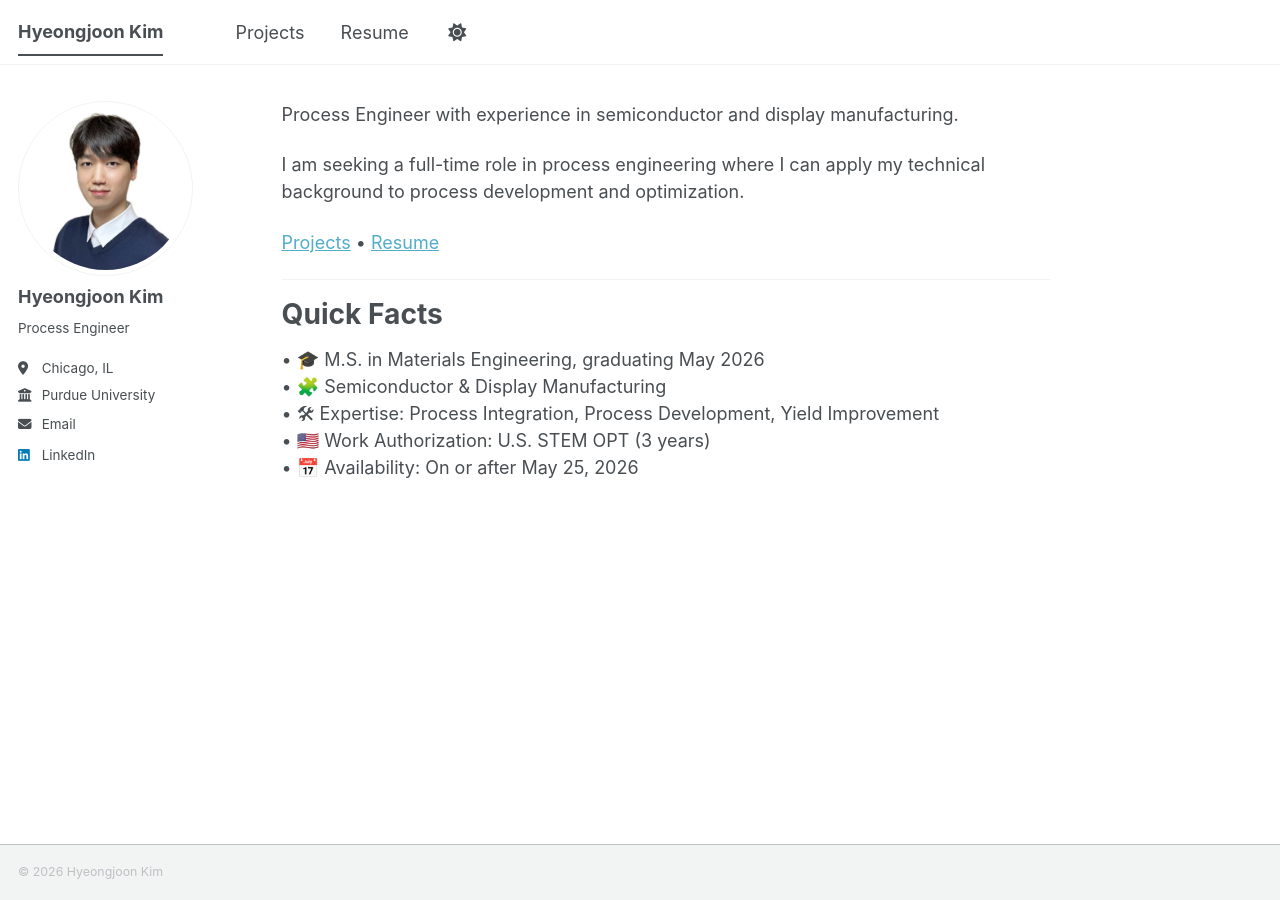
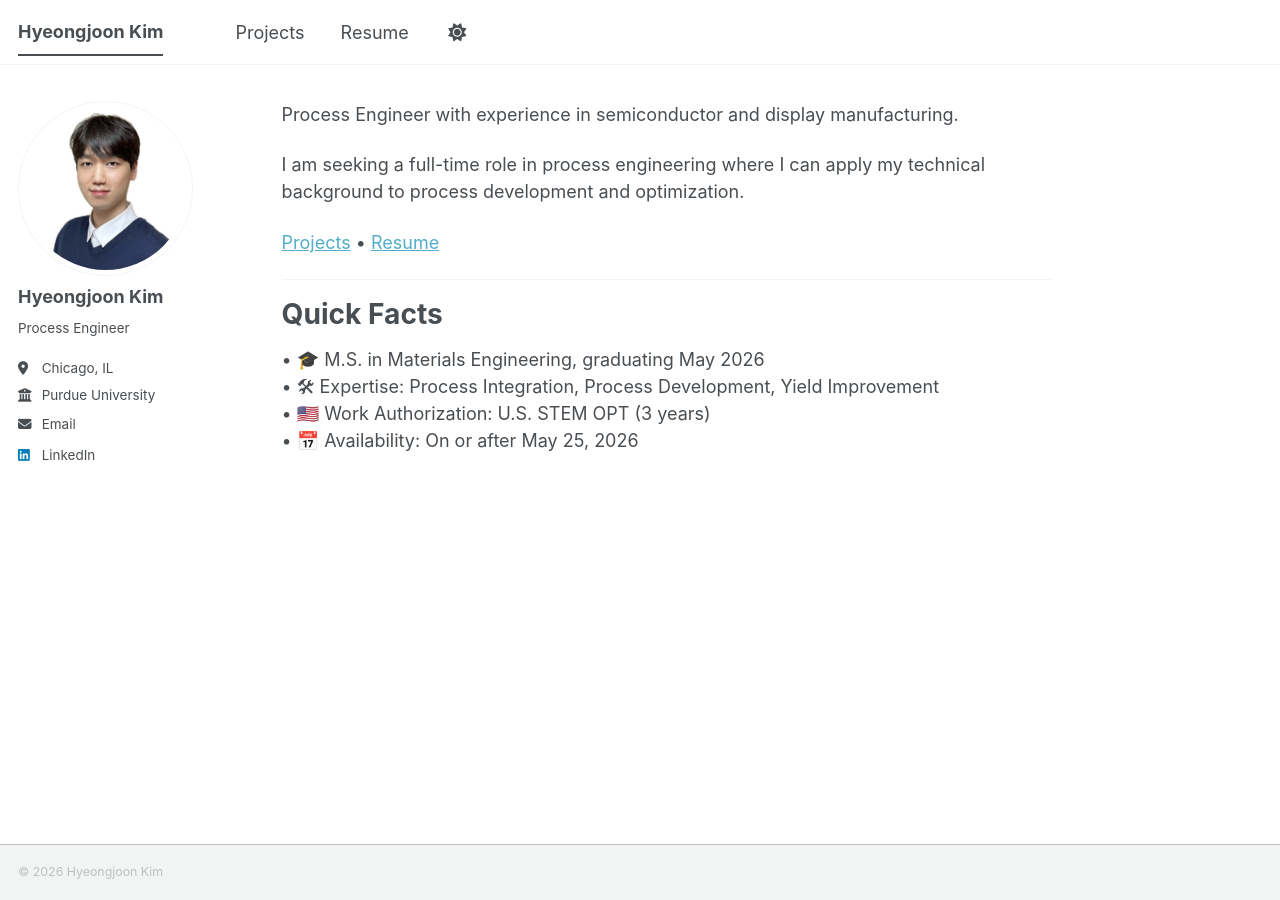
Before and after one commit to joonk1214/joonk1214.github.io, a Jekyll site: the page built from _pages/about.md, in a window 1280 px wide. Built offline with Jekyll 4.4.1, drawn with Linux system fonts in a browser that asks for light colours; a script bundle is joined from its source files by our own code; library files that are not in the unit come from our copies.

Commit message:
Update about.md

```diff
--- a/_pages/about.md
+++ b/_pages/about.md
@@ -17,7 +17,6 @@ I am seeking a full-time role in process engineering where I can apply my techni
 Quick Facts
 ======
 • 🎓 M.S. in Materials Engineering, graduating May 2026<br>
-• 🧩 Semiconductor & Display Manufacturing<br>
 • 🛠 Expertise: Process Integration, Process Development, Yield Improvement<br>
 • 🇺🇸 Work Authorization: U.S. STEM OPT (3 years)<br>
 • 📅 Availability: On or after May 25, 2026<br>
```
